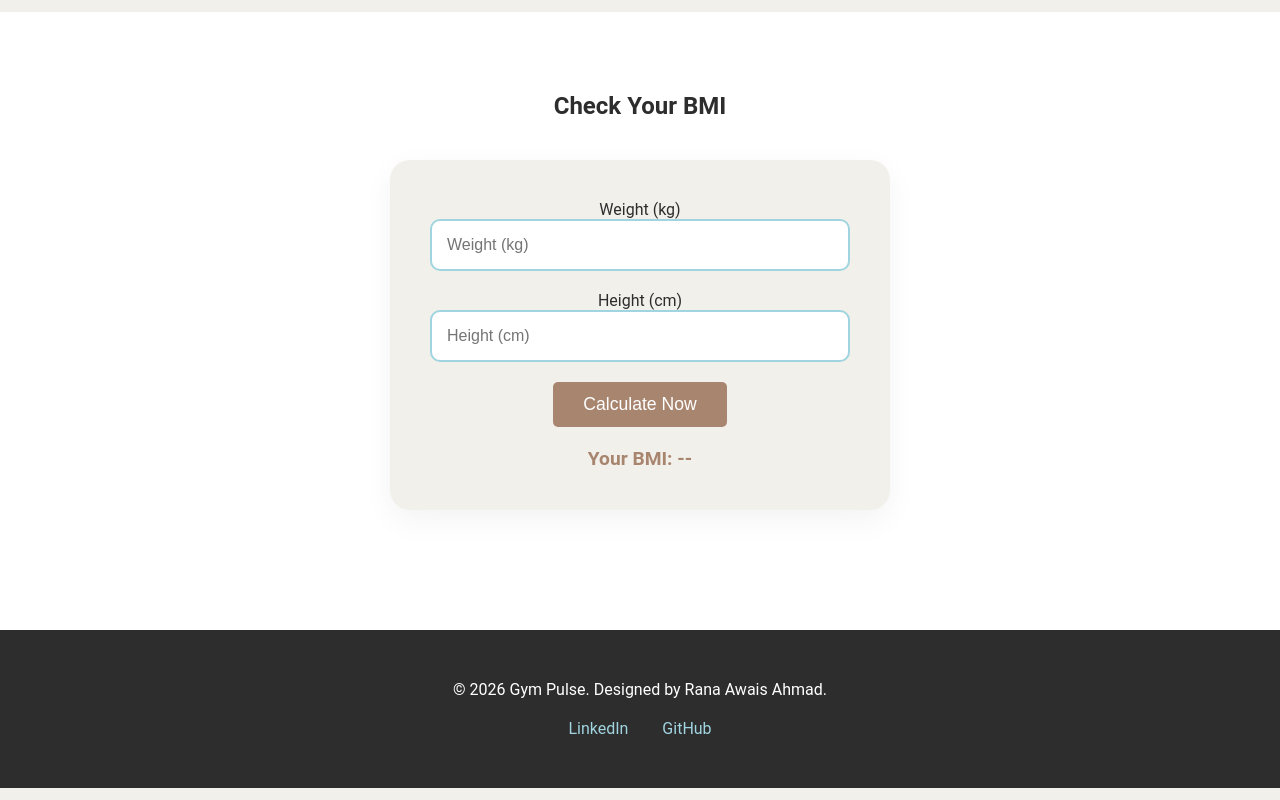
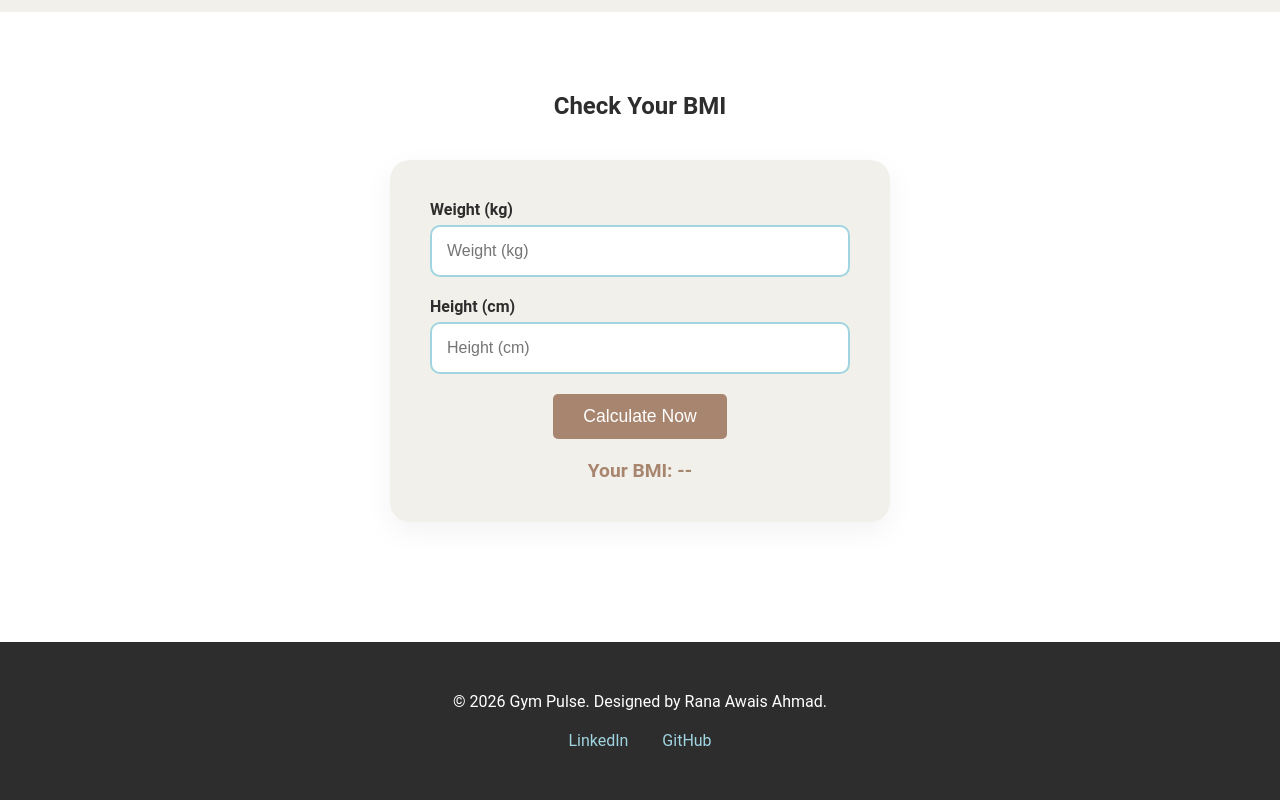
Before and after one commit to Awaisranahmad/project_1, a plain HTML site: page index.html in a window 1280 px wide. Shown: the part 1461-2261 px from the top of the page. Drawn offline with Linux system fonts and the light colour scheme.

Commit message:
Fix BMI calculator validation and accessibility; update README

```diff
--- a/css/style.css
+++ b/css/style.css
@@ -139,6 +139,13 @@ nav ul li a:hover {
     box-shadow: 0 10px 30px rgba(0,0,0,0.05);
 }
 
+.bmi-box label {
+    display: block;
+    text-align: left;
+    font-weight: 600;
+    margin-bottom: 6px;
+}
+
 .bmi-box input {
     width: 100%;
     padding: 15px;
@@ -181,3 +188,9 @@ footer {
 .social-links a:hover {
     color: var(--mocha);
 }
+
+/* Visible keyboard focus, so tabbing through the page is usable. */
+:focus-visible {
+    outline: 3px solid var(--mocha);
+    outline-offset: 2px;
+}
```
